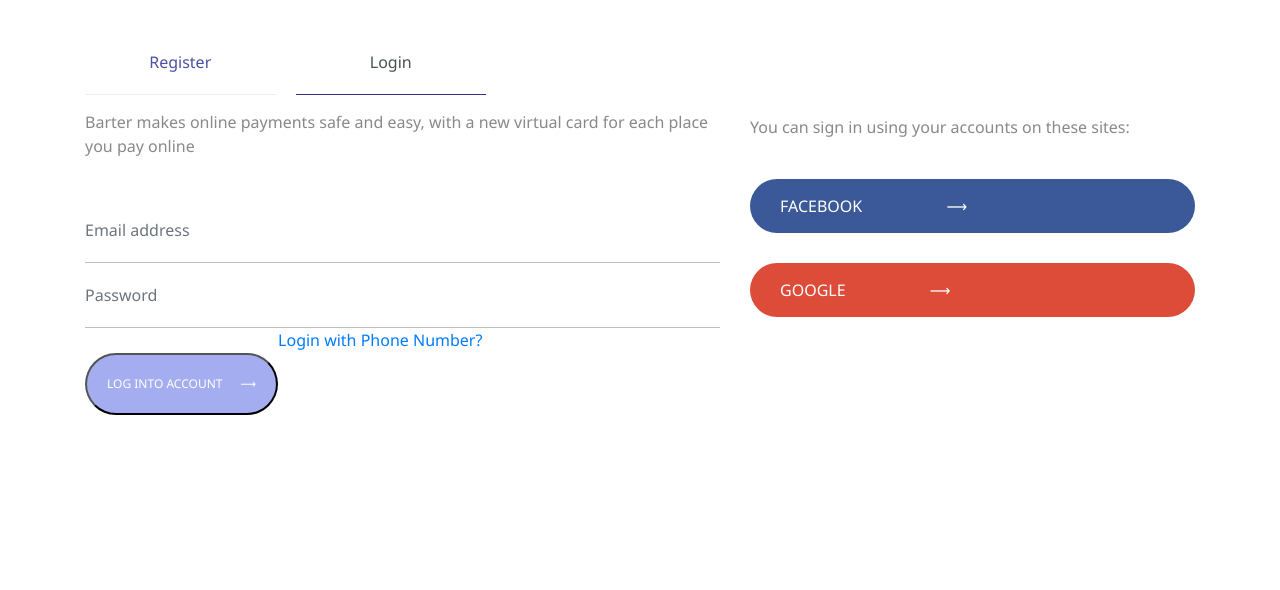
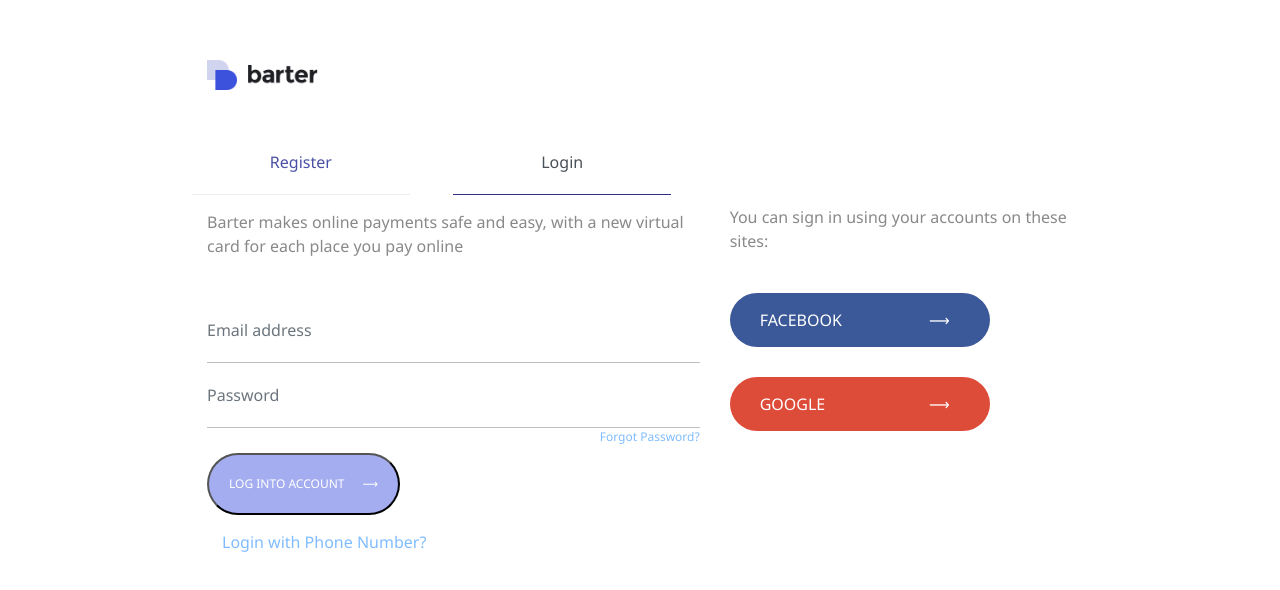
Before and after one commit to ocephraim/getbarter, a plain HTML site: page index.html in a window 1280 px wide. Both pictures are taken after a click on the tab "Login". Drawn offline with nearby package versions, Linux system fonts and the light colour scheme.

Commit message:
5th commit

```diff
--- a/css/style.css
+++ b/css/style.css
@@ -1,13 +1,18 @@
 body {
-    width: 95%;
+    width: 70%;
     margin: 0 auto;
     text-align: left;
     font-family: 'Segoe UI', Tahoma, Geneva, Verdana, sans-serif;
+    padding-bottom: 90px;
+}
+.image {
+    height: 30px;
+    margin-top: 60px;
 }
 .nav a{
     border-bottom: 1px solid rgb(48, 48, 136);
     width: 30%;
-    padding-top: 50px;
+    padding-top: 60px;
     padding-bottom: 20px;
     text-align: center;
     margin-bottom: 30px;
@@ -19,10 +24,9 @@
 }
 .nav-tabs .nav-link {
     border: none;
-    margin-right: 20px;
     border-bottom: 1px solid rgba(168, 165, 165, 0.2);
 }
-.nav-tabs .nav-link:hover, .nav-tabs .nav-link:focus {
+.nav-tabs .nav-link:hover, .nav-tabs .nav-link:focus, .nav-tabs .nav-link.active {
     border: none;
     border-bottom: 1px solid rgb(48, 48, 136);
 }
@@ -63,13 +67,14 @@
     padding-left: 0;
 }
 button {
-    float: left;
     padding: 20px;
     margin-top: 25px;
     background: rgb(165,173,241);
     border-radius: 40px;
     font-size: 12px;
     transition: all 0.2s ease-in;
+    display: block;
+    box-shadow: none;
 }
 button > div {
     display: inline-block;
@@ -85,15 +90,34 @@
 button:hover > div.arrow {
     transform: translateX(6px);
 }
+.forgot {
+    font-size: 12px;
+    float: right;
+    opacity: .5;
+}
+.forgot:hover, .alternate:hover {
+    text-decoration: none;
+    color: gray;
+    opacity: .7;
+    transition: all .2s ease-in;
+}
+.alternate {
+    display: block;
+    margin: 15px 0 0 15px;
+    opacity: .5;
+}
 .social {
     margin-top: 115px;
+}
+.facebook > div.arrow, .google > div.arrow {
+    float: right;
+    margin-right: 40px;
 }
 .facebook > div, .google > div {
     display: inline-block;
     padding: 15px 0 15px 30px;
     color: white;
     font-size: 16px;
-    margin-right: 50px;
 }
 .facebook {
     margin-bottom: 30px;
@@ -101,12 +125,14 @@
     border-radius: 50px;
     transition: all 0.2s ease-in;
     -webkit-transition: all 0.2s ease-in;
+    max-width: 260px;
 }
 .google {
     background-color: rgb(221,75,57);
     border-radius: 50px;
     transition: all 0.2s ease-in;
     -webkit-transition: all 0.2s ease-in;
+    max-width: 260px;
 }
 .facebook:hover, .google:hover {
     box-shadow: 0 15px 5px -7px rgba(0, 0, 0, .11);
--- a/index.html
+++ b/index.html
@@ -13,11 +13,12 @@
 </head>
 <body>
     <section class="container">
+        <img class="image" src="getbarter-logo.png" alt="">
         <div class="row">
             <div class="col-12 col-md-7">
-                <div class="nav nav-tabs mb-3" id="nav-tab" role="tablist" style="background-color: none;">
-                    <a class="nav-item nav-link  active" id="nav-register-tab" data-toggle="tab" href="#nav-register" role="tab" aria-controls="register" aria-expanded="true">Register</a>
-                    <a class="nav-item nav-link" id="nav-login-tab" data-toggle="tab" href="#nav-login" role="tab" aria-controls="login" aria-expanded="false">Login</a>
+                <div class="row nav nav-tabs mb-3" id="nav-tab" role="tablist" style="background-color: none;">
+                    <a class="col-5 nav-item nav-link  active" id="nav-register-tab" data-toggle="tab" href="#nav-register" role="tab" aria-controls="register" aria-expanded="true">Register</a>
+                    <a class="col-5 offset-1 nav-item nav-link" id="nav-login-tab" data-toggle="tab" href="#nav-login" role="tab" aria-controls="login" aria-expanded="false">Login</a>
                 </div> <!--nav-pills-->
 
                 <p>Barter makes online payments safe and easy, with a new virtual card for each place you pay online</p>
@@ -28,14 +29,15 @@
                             <input type="text" placeholder="Last Name"class="form-control" size="100">
                             <input type="email" name="" id="" placeholder="Email address"class="form-control" size="100">
                             <input type="password" placeholder="Password"class="form-control" size="100">
-                            <div id="dropdown">
-                                <select name="numbers" id="" class="item">
+                            <!-- <div id="dropdown"> -->
+                                <!-- <select name="numbers" id="" class="item">
                                     <option value="+234">+234</option>
                                     <option value="+233">+233</option>
                                     <option value="+444">+444</option>
-                                </select><input type="tel" placeholder="xxxxxxx"class="form-control">
-                            </div><!--dropdown-->
-                            <button type="submit" style="color: white">
+                                </select> -->
+                            <!-- </div>dropdown -->
+                            <input type="tel" placeholder="xxxxxxx" class="form-control">
+                            <button type="button" style="color: white">
                                 <div>REGISTER ACCOUNT</div>
                                 <div class="arrow">&LongRightArrow;</div>
                             </button>
@@ -45,11 +47,12 @@
                         <form action="http" id="forms">
                             <input type="text" placeholder="Email address"class="form-control" size="100">
                             <input type="password" placeholder="Password"class="form-control" size="100">
-                            <button type="submit" style="color: white">
+                            <a href="" class="forgot">Forgot Password?</a>
+                            <button type="button" style="color: white">
                                 <div>LOG INTO ACCOUNT</div>
                                 <div class="arrow">&LongRightArrow;</div>
                             </button>
-                            <a href="http://">Login with Phone Number?</a>
+                            <a href="http://" class="alternate">Login with Phone Number?</a>
                         </form>
                     </div> <!-- nav-login -->
                 </div> <!-- tab-content -->
```
Also changed, not shown: getbarter-logo.png (added).
